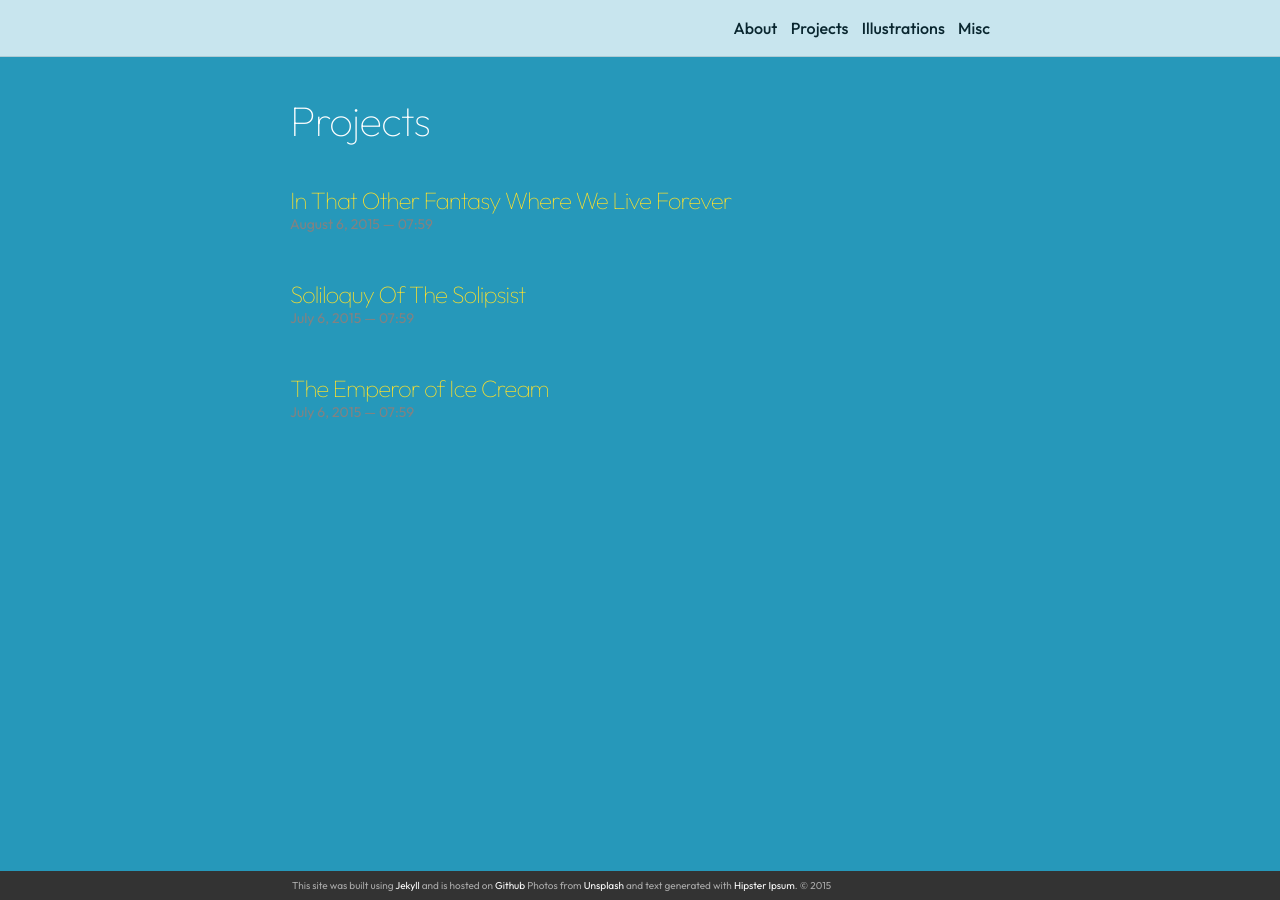
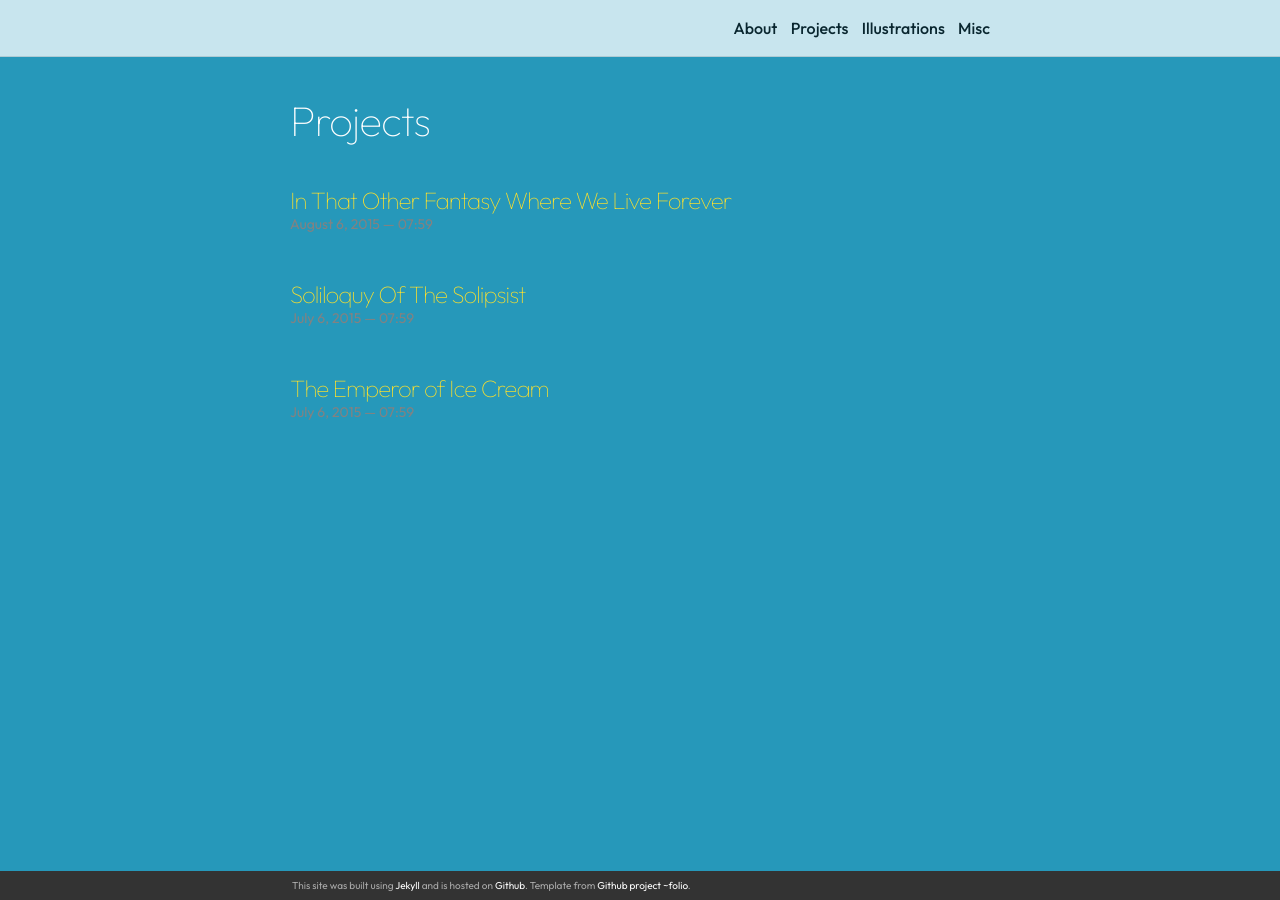
Before and after one commit to Nordicpuff/portfolio, a Jekyll site: the page built from docs/projects.md, in a window 1280 px wide. Built offline with Jekyll 4.4.1, drawn with Linux system fonts in a browser that asks for light colours; nearby versions of some CDN libraries.

Commit message:
Clean footers

```diff
--- a/docs/_includes/footer.html
+++ b/docs/_includes/footer.html
@@ -1,7 +1,7 @@
 <footer class="site-footer">
 
   <div class="wrapper">
-  	<p>This site was built using <a href="http://jekyllrb.com" target="_blank">Jekyll</a> and is hosted on <a href="https://github.com" target="_blank">Github</a> Photos from <a href="https://unsplash.com" target="_blank">Unsplash</a> and text generated with <a href="http://hipsum.co" target="_blank">Hipster Ipsum</a>. &#169; 2015</p>
+  	<p>This site was built using <a href="http://jekyllrb.com" target="_blank">Jekyll</a> and is hosted on <a href="https://github.com" target="_blank">Github</a>. Template from <a href="https://github.com/bogoli/-folio" target="_blank"> Github project ~folio</a>.
   </div>
 
 </footer>
--- a/docs/index.html
+++ b/docs/index.html
@@ -33,7 +33,3 @@
 	<a href="https://www.linkedin.com" target="_blank"><i class="fa fa-linkedin-square"></i></a>
 	<a href="https://twitter.com" target="_blank"><i class="fa fa-twitter-square"></i></a>
 </span>
-
-<div class="col three caption">
-	You can even add a little note about which of these is the best way to reach you.
-</div>
```
